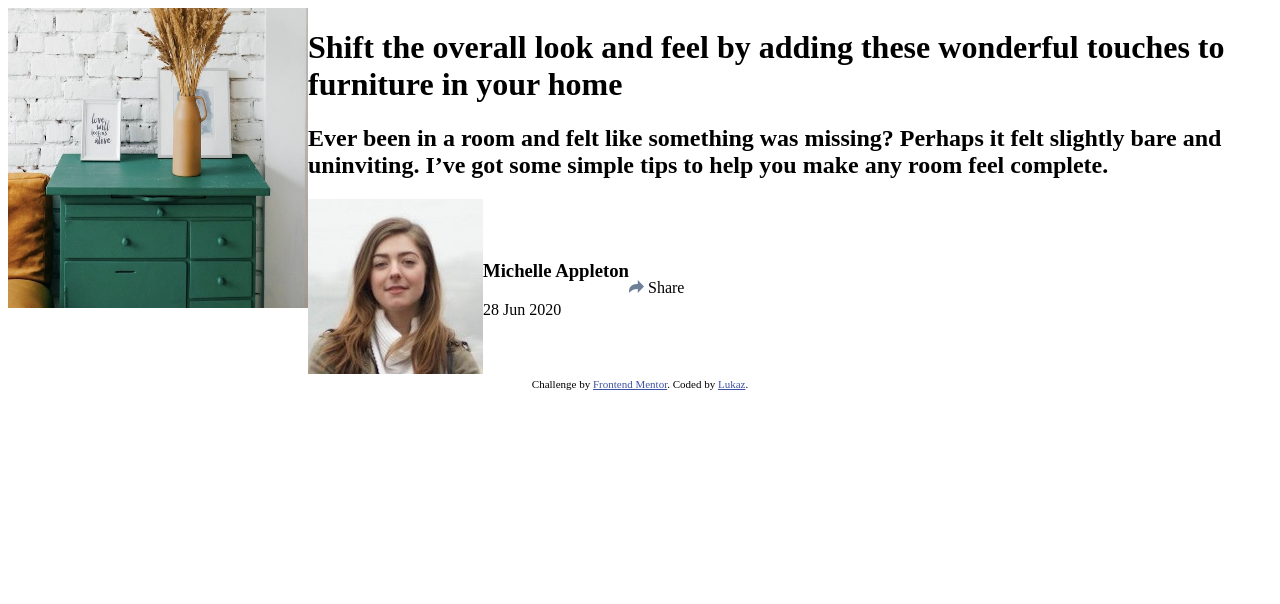
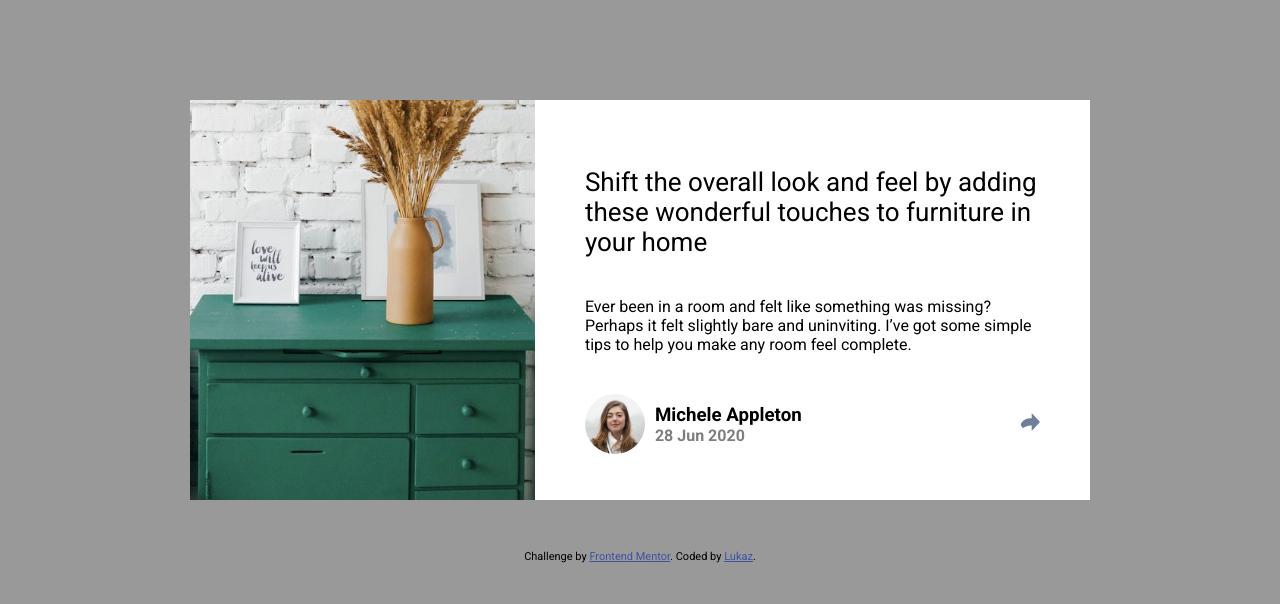
Before and after one commit to lucascantao/article-preview-component, a plain HTML site: page index.html in a window 1280 px wide. Drawn offline with Linux system fonts and the light colour scheme.

Commit message:
first look

```diff
--- a/index.html
+++ b/index.html
@@ -14,54 +14,54 @@
     .attribution { font-size: 11px; text-align: center; }
     .attribution a { color: hsl(228, 45%, 44%); }
   </style>
+  <link href="https://fonts.googleapis.com/css2?family=Roboto:wght@700&display=swap" rel="stylesheet">
+  <link href="https://fonts.googleapis.com/css2?family=Roboto&display=swap" rel="stylesheet">
+
+
 </head>
 <body>
 
-  <form action="">
-    <div>
-      <img id="drawer" src="./images/drawers.jpg" alt="drawers">
+  <div class="container">
+    <div class="imgBox">
+
+      <img src="images/drawers.jpg" alt="drawer">
+
     </div>
+    <div class="textBox">
 
-    <div class="text-container">
+      <div class="header">
 
-      <h1>
-        Shift the overall look and feel by adding these wonderful
-        touches to furniture in your home
-      </h1>
+        <h1>
+          Shift the overall look and feel by adding these wonderful
+          touches to furniture in your home
+        </h1>
 
+        <p>
+          Ever been in a room and felt like something was missing? Perhaps
+          it felt slightly bare and uninviting. I’ve got some simple tips
+          to help you make any room feel complete.
+        </p>
 
-      <h2>
-        Ever been in a room and felt like something was missing? Perhaps
-        it felt slightly bare and uninviting. I’ve got some simple tips
-        to help you make any room feel complete.
-      </h2>
+      </div>
 
-      <div class="under">
+      <div class="att">
+        <img src="images/avatar-michelle.jpg" alt="avatar-michelle">
 
-        <div id="autor-atribuition">
-          <span>
-            <img src="./images/avatar-michelle.jpg" alt="Michelle">
-          </span>
-
-          <div>
-            <h3>Michelle Appleton</h3>
-            <p> 28 Jun 2020 </p>
-          </div>
-
+        <div class="autor">
+          <h3>Michele Appleton</h3>
+          <h4>28 Jun 2020</h4>
         </div>
 
-        <span>
-          <img src="./images/icon-share.svg" alt="">
-          Share
-        </span>
+        <a href="#">
+          <img src="images/icon-share.svg" alt="">
+        </a>
+
       </div>
 
 
 
     </div>
-
-  </form>
-
+  </div>
 
 
   <div class="attribution">
--- a/styles/styles.css
+++ b/styles/styles.css
@@ -1,28 +1,107 @@
-form {
+body {
+    background: #999;
+    justify-content: space-between;
+    margin: 100px auto;
+    font-family: 'Roboto', sans-serif;
+}
+
+body .attribution {
+    margin: 50px;
+}
+
+.container {
+
+    background: #fff;
+    margin: auto;
+    padding: 0px;
+
+
+
+    width: 900px;
+    height: 400px;
+
     display: flex;
+    flex-direction: row;
+}
+
+.container .imgBox {
+
+    width: 100%;
+    height: 100%;
 
 }
 
-#drawer {
-    width: 300px;
-    height: 300px;
+.container .imgBox img {
+    width: 100%;
+    height: 100%;
+
+    object-fit: cover;
 }
 
-form .text-container {
+.container .textBox {
+    height: 100%;
+    padding: 50px;
     flex-direction: column;
+    justify-content: space-between;
+    align-items: center;
+}
+
+.container .textBox .header h1 {
+    font-size: 26px;
+    font-weight: normal;
 
 }
 
-.under {
-    display: flex;
-    align-items: center;
+.container .textBox .header p {
+    margin-top: 40px;
+    font-weight: lighter;
+    font-family: 'Roboto', sans-serif;
+    font-weight: normal;
 }
 
-.under {
+.container .textBox .header {
+    margin-bottom: auto;
+}
+
+.container .textBox .att {
+    display: flex;
+    margin: 40px 0;
+    align-items: center;
 
 }
 
-#autor-atribuition {
-    display: flex;
-    align-items: center;
+.container .textBox .att img {
+    width: 60px;
+    height: 60px;
+    border-radius: 50%;
 }
+
+.container .textBox .att .autor {
+    margin-left: 10px;
+    margin-right: auto;
+}
+
+.container .textBox .att .autor h3 {
+    font-weight: bold;
+    margin: 0px;
+}
+
+.container .textBox .att .autor h4 {
+    opacity: 0.5;
+    margin: 0px;
+}
+
+.container .textBox .att a img {
+    width: 20px;
+    height: 18px;
+}
+
+@media (max-width: 1000px) {
+
+    .container {
+        width: 500px;
+        height: 900px;
+        flex-direction: column;
+    }
+
+}
```
